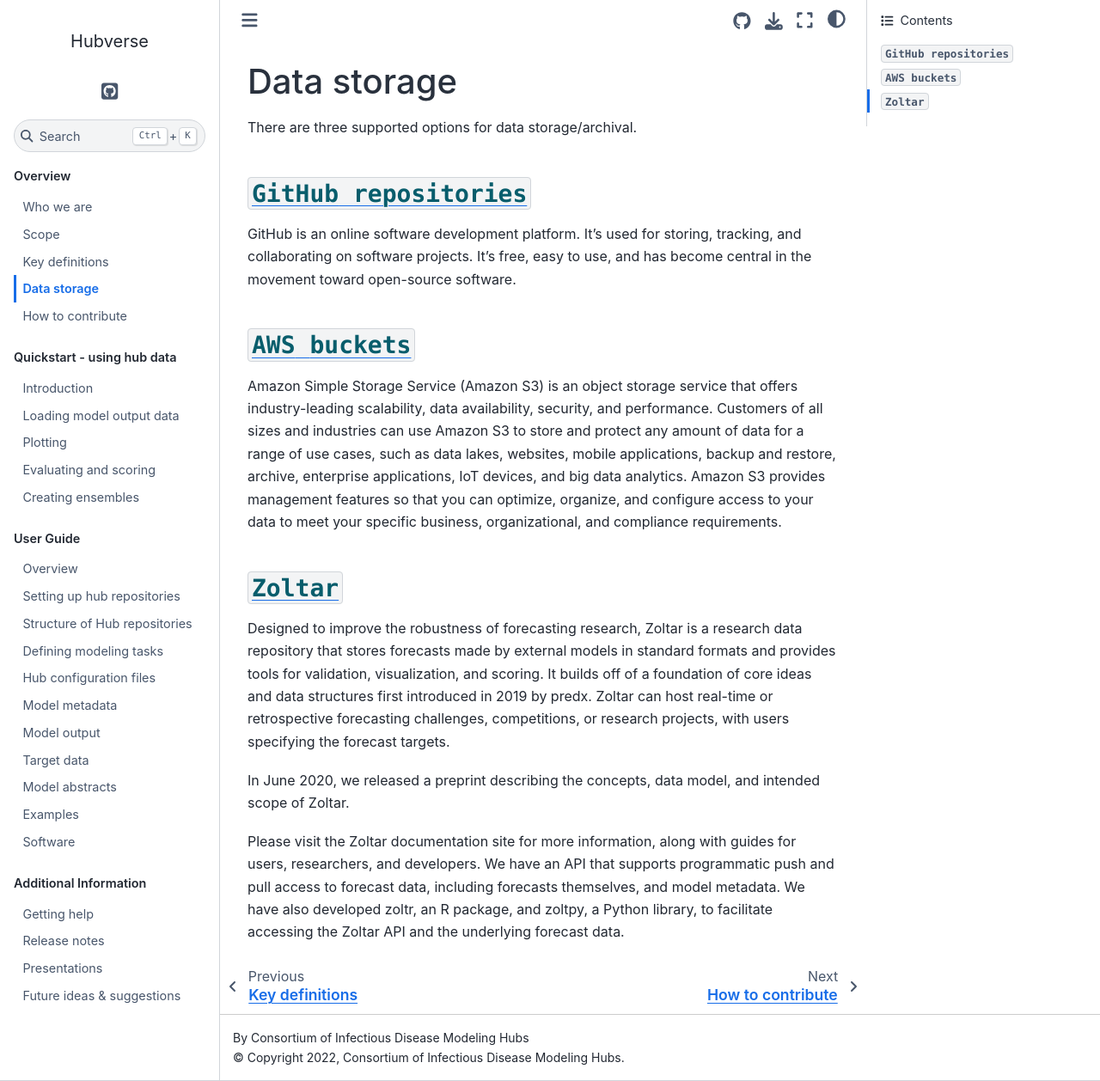
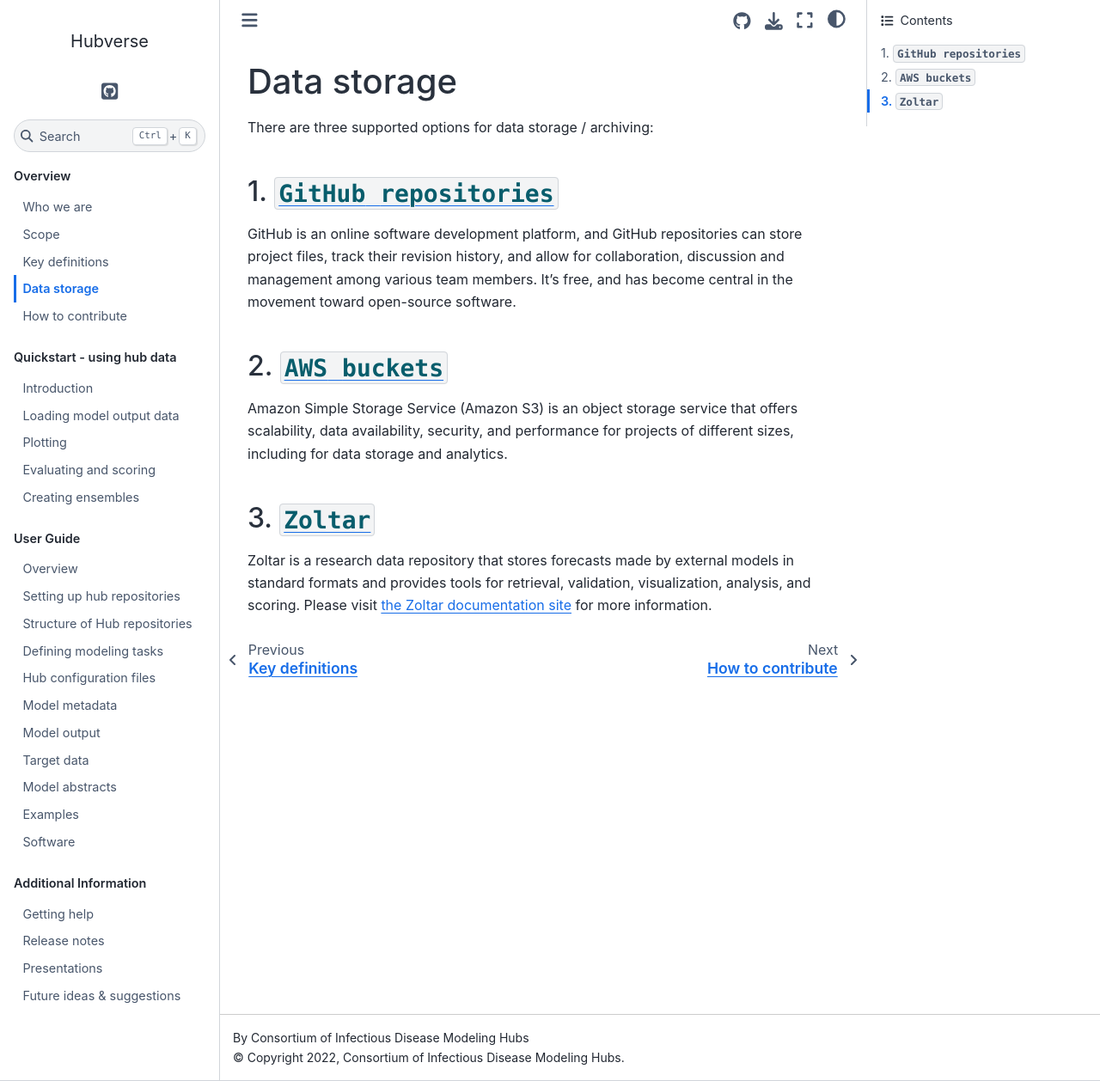
Before and after one commit to hubverse-org/hubDocs, a Sphinx documentation site: the page built from docs/source/overview/data-storage.md, in a window 1280 px wide and 1258 px high. Shown: the whole window at 86% size. Built offline with Sphinx 7.4.7 and the Sphinx Book theme 1.1.4, drawn with Linux system fonts in a browser that asks for light colours; pages that are not in the unit, such as notebooks, are missing from menus.

Commit message:
trimming data storage explanations

```diff
--- a/docs/source/overview/data-storage.md
+++ b/docs/source/overview/data-storage.md
@@ -1,21 +1,17 @@
 # Data storage
 
-There are three supported options for data storage/archival.
+There are three supported options for data storage / archiving:
 
-## [`GitHub repositories`](https://docs.github.com/en/repositories)
+## 1. [`GitHub repositories`](https://docs.github.com/en/repositories)
 
-GitHub is an online software development platform. It's used for storing, tracking, and collaborating on software projects. It’s free, easy to use, and has become central in the movement toward open-source software.
+GitHub is an online software development platform, and GitHub repositories can store project files, track their revision history, and allow for collaboration, discussion and management among various team members. It’s free, and has become central in the movement toward open-source software.
 
 
-## [`AWS buckets`](https://docs.aws.amazon.com/AmazonS3/latest/userguide/Welcome.html)
+## 2. [`AWS buckets`](https://docs.aws.amazon.com/AmazonS3/latest/userguide/Welcome.html)
 
-Amazon Simple Storage Service (Amazon S3) is an object storage service that offers industry-leading scalability, data availability, security, and performance. Customers of all sizes and industries can use Amazon S3 to store and protect any amount of data for a range of use cases, such as data lakes, websites, mobile applications, backup and restore, archive, enterprise applications, IoT devices, and big data analytics. Amazon S3 provides management features so that you can optimize, organize, and configure access to your data to meet your specific business, organizational, and compliance requirements.
+Amazon Simple Storage Service (Amazon S3) is an object storage service that offers scalability, data availability, security, and performance for projects of different sizes, including for data storage and analytics.
 
 
-## [`Zoltar`](https://zoltardata.com/about)
+## 3. [`Zoltar`](https://zoltardata.com/about)
 
-Designed to improve the robustness of forecasting research, Zoltar is a research data repository that stores forecasts made by external models in standard formats and provides tools for validation, visualization, and scoring. It builds off of a foundation of core ideas and data structures first introduced in 2019 by predx. Zoltar can host real-time or retrospective forecasting challenges, competitions, or research projects, with users specifying the forecast targets.
-
-In June 2020, we released a preprint describing the concepts, data model, and intended scope of Zoltar.
-
-Please visit the Zoltar documentation site for more information, along with guides for users, researchers, and developers. We have an API that supports programmatic push and pull access to forecast data, including forecasts themselves, and model metadata. We have also developed zoltr, an R package, and zoltpy, a Python library, to facilitate accessing the Zoltar API and the underlying forecast data.
+Zoltar is a research data repository that stores forecasts made by external models in standard formats and provides tools for retrieval, validation, visualization, analysis, and scoring. Please visit [the Zoltar documentation site](https://docs.zoltardata.com/) for more information.
```
